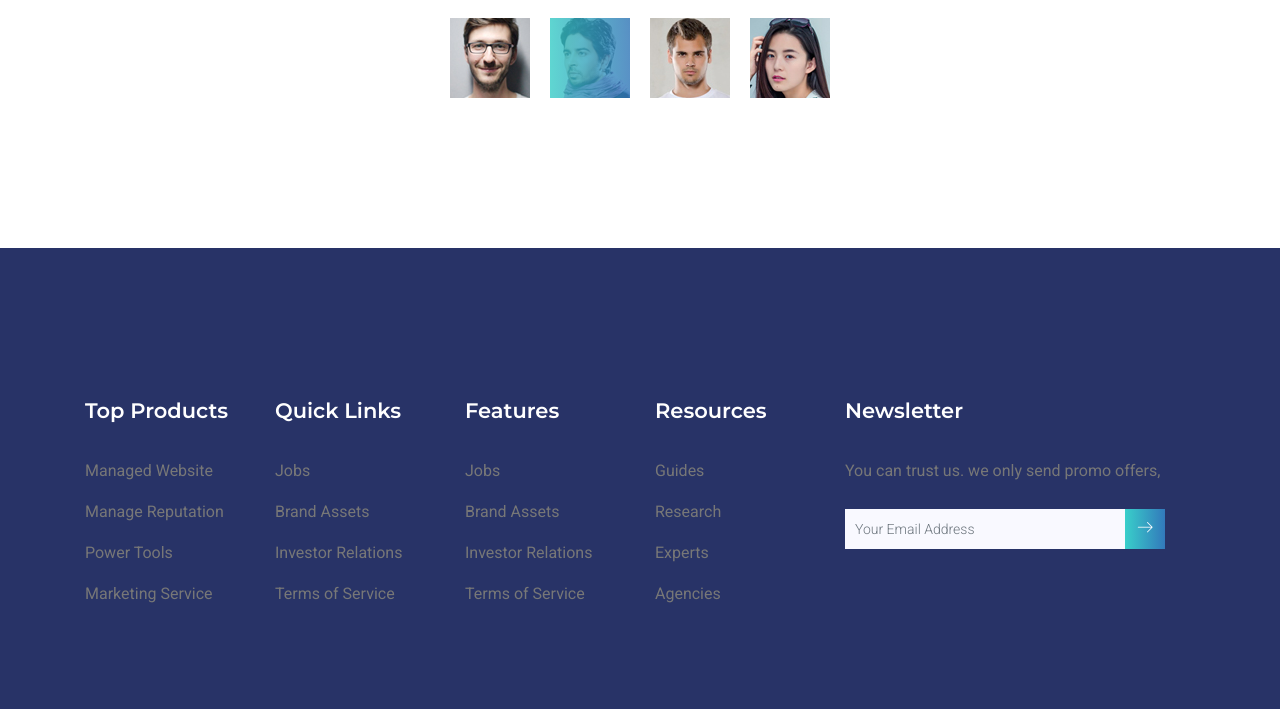
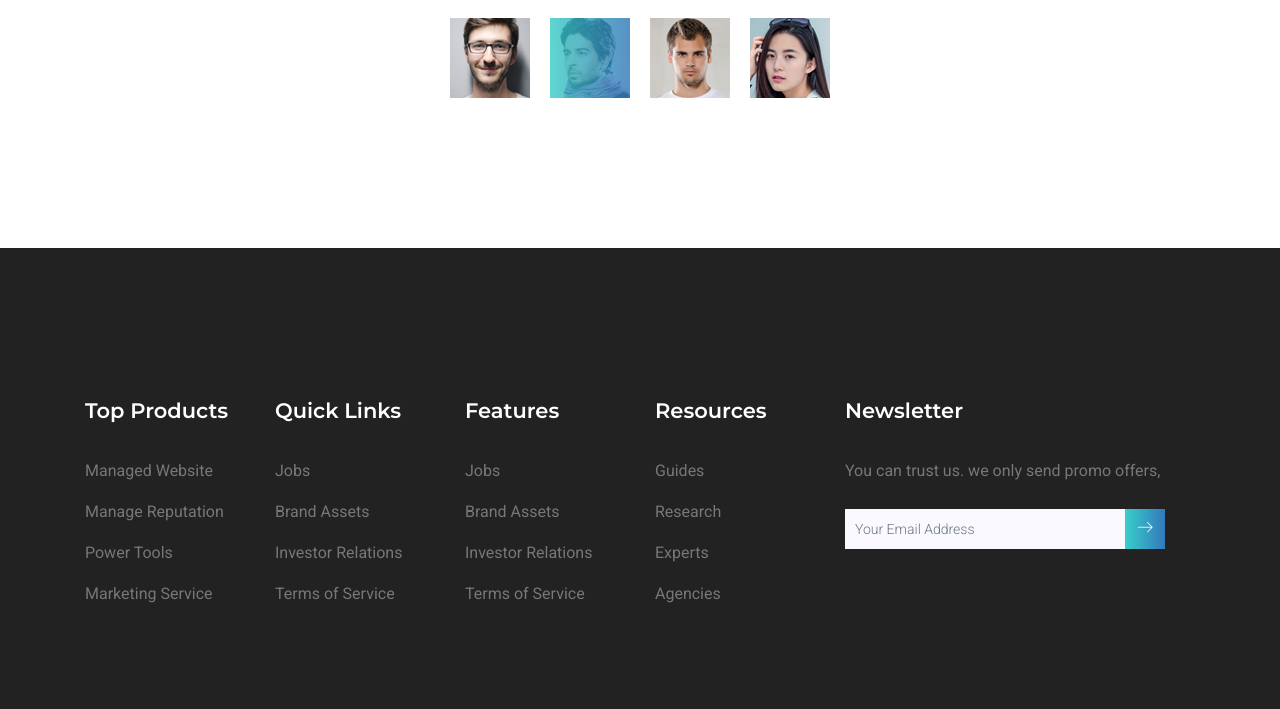
Before and after one commit to bvanhou/tailored-labs-home, a plain HTML site: page about.html in a window 1280 px wide. Shown: the part 2698-3407 px from the top of the page. Drawn offline with nearby package versions, Linux system fonts and the light colour scheme; some packages are replaced by stand-ins of ours; files that its build step writes are made by us from their sources.

Commit message:
Update _footer.scss

```diff
--- a/scss/theme/_footer.scss
+++ b/scss/theme/_footer.scss
@@ -4,7 +4,7 @@
 /* =================================== */
 
 .footer-area {
-    background: #283367;
+    background: #222222;
     .single-footer-widget {
         @media(max-width: 991px) {
             margin-bottom:30px;
```
